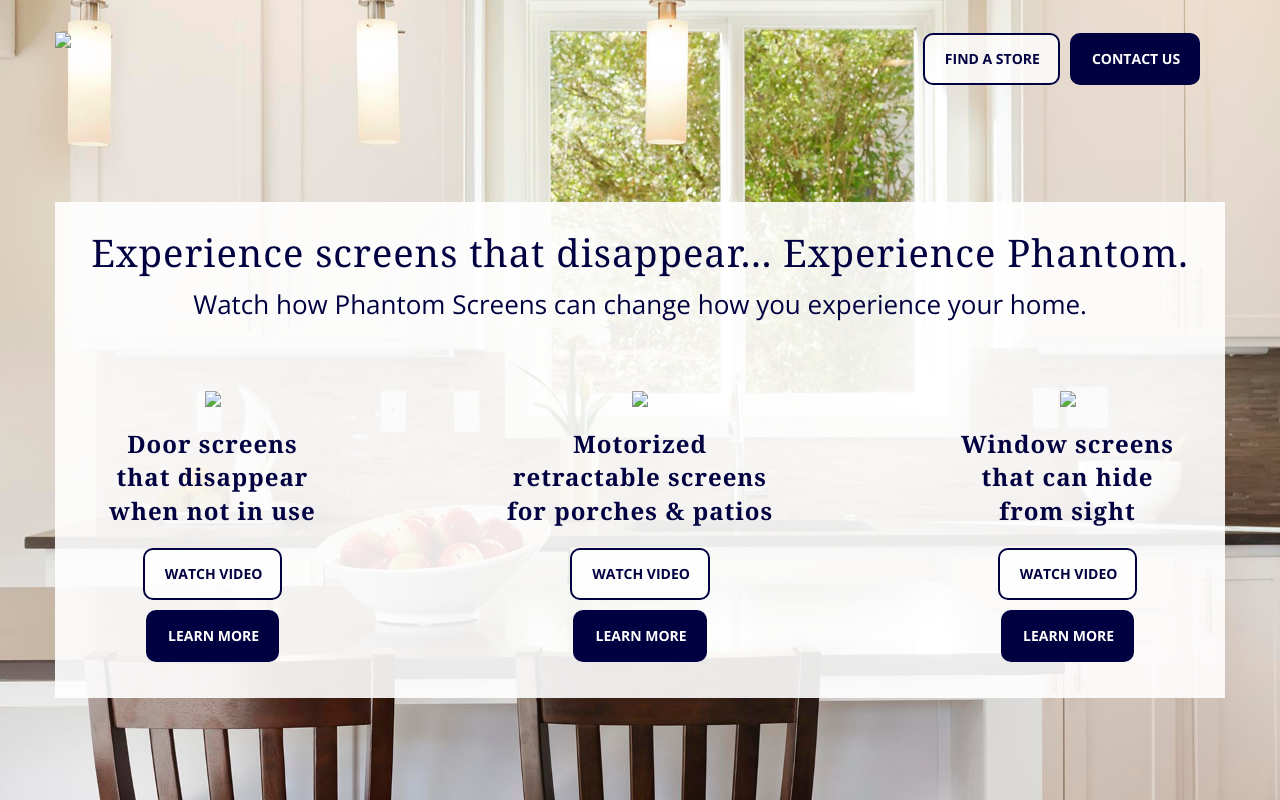
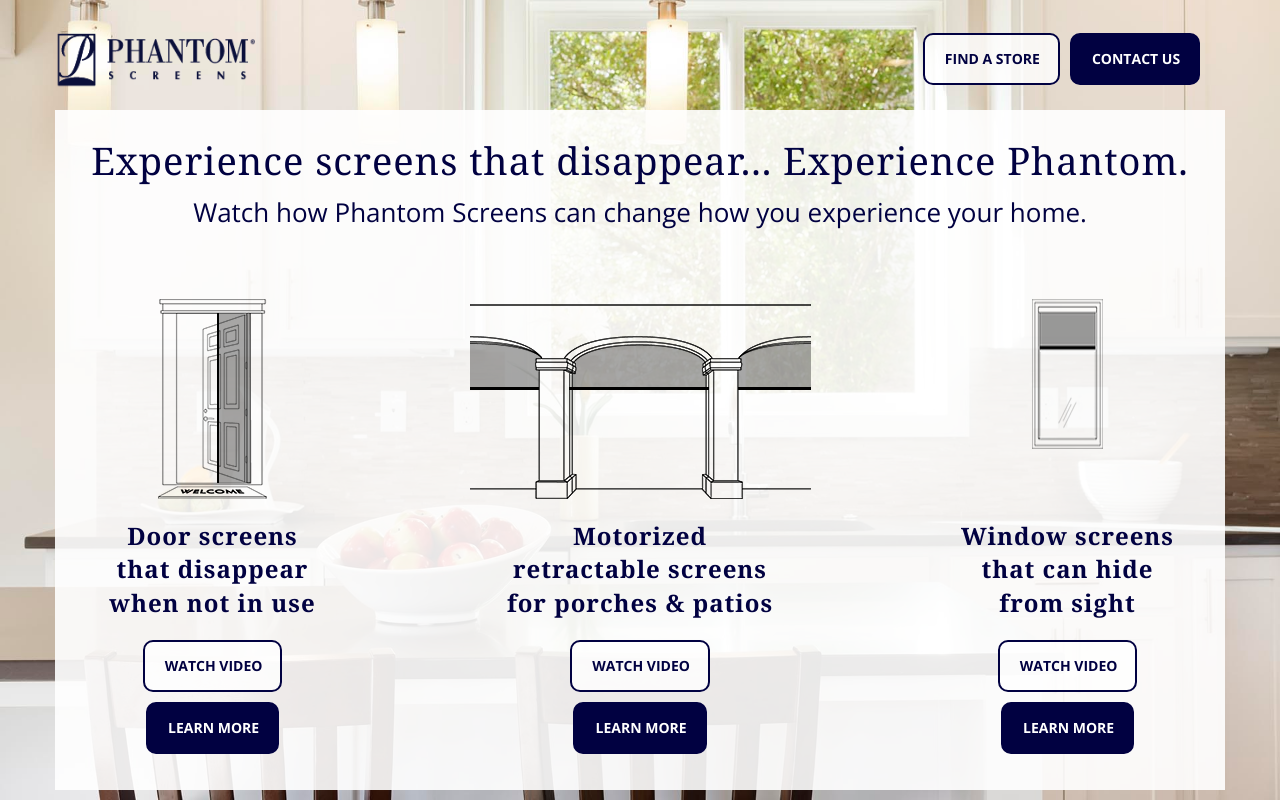
Before and after one commit to RandyEpp/gh-pages, a plain HTML site: page index.html in a window 1280 px wide. Drawn offline with nearby package versions, Linux system fonts and the light colour scheme; a web font is replaced by a local one.

Commit message:
Link updates

```diff
--- a/index.html
+++ b/index.html
@@ -40,7 +40,7 @@
         <div class="container">
             <div class="navbar-header">
                 <a class="navbar-brand page-scroll" href="#page-top">
-                    <img src="/products/img/logodark.png" class="img-responsive logopad" style="max-width: 200px;">
+                    <img src="/img/logodark.png" class="img-responsive logopad" style="max-width: 200px;">
                 </a>
             </div>
 
@@ -67,7 +67,7 @@
     <!-- Intro Header -->
     <header class="intro windowbg">
         <div class="col-md-12 alt-logo">
-            <img src="/products/img/logodark.png" class="img-responsive .logopad" style="max-width: 200px;">
+            <img src="/img/logodark.png" class="img-responsive .logopad" style="max-width: 200px;">
         </div>
 
         <div class="intro-body">
@@ -90,7 +90,7 @@
 
                         <div class="col-sm-3 leftalign">
                             <div id="" class="col-lg-12 shadow">
-                                <img src="/products/img/door.png">
+                                <img src="/img/door.png">
                             </div>
                             <h3 class="largermargin darktext">Door screens<br>that disappear <br>when not in use</h3>
                             <!--<p class="smallmargin darktext">Great for entry, sliding, double, oversized, and French doors.</p>-->
@@ -100,7 +100,7 @@
 
                         <div class="col-sm-6 leftalign">
                             <div id="" class="col-lg-12 shadow">
-                                <img src="/products/img/large.png">
+                                <img src="/img/large.png">
                             </div>
                             <h3 class="largermargin darktext">Motorized<br> retractable screens <br>for porches &amp; patios</h3>
                             <!--<p class="smallmargin darktext">Perfect for porches, patios, and lanais. They can also be integrated with a wide variety of home automation systems.</p>-->
@@ -112,7 +112,7 @@
 
                         <div class="col-sm-3 leftalign">
                             <div id="" class="col-lg-12 shadow">
-                                <img src="/products/img/window.png">
+                                <img src="/img/window.png">
                             </div>
                             <h3 class="largermargin darktext">Window screens<br> that can hide <br> from sight</h3>
                             <!--<p class="smallmargin darktext">Works on most single &amp; double hung, awning and casement windows.</p>-->
```
